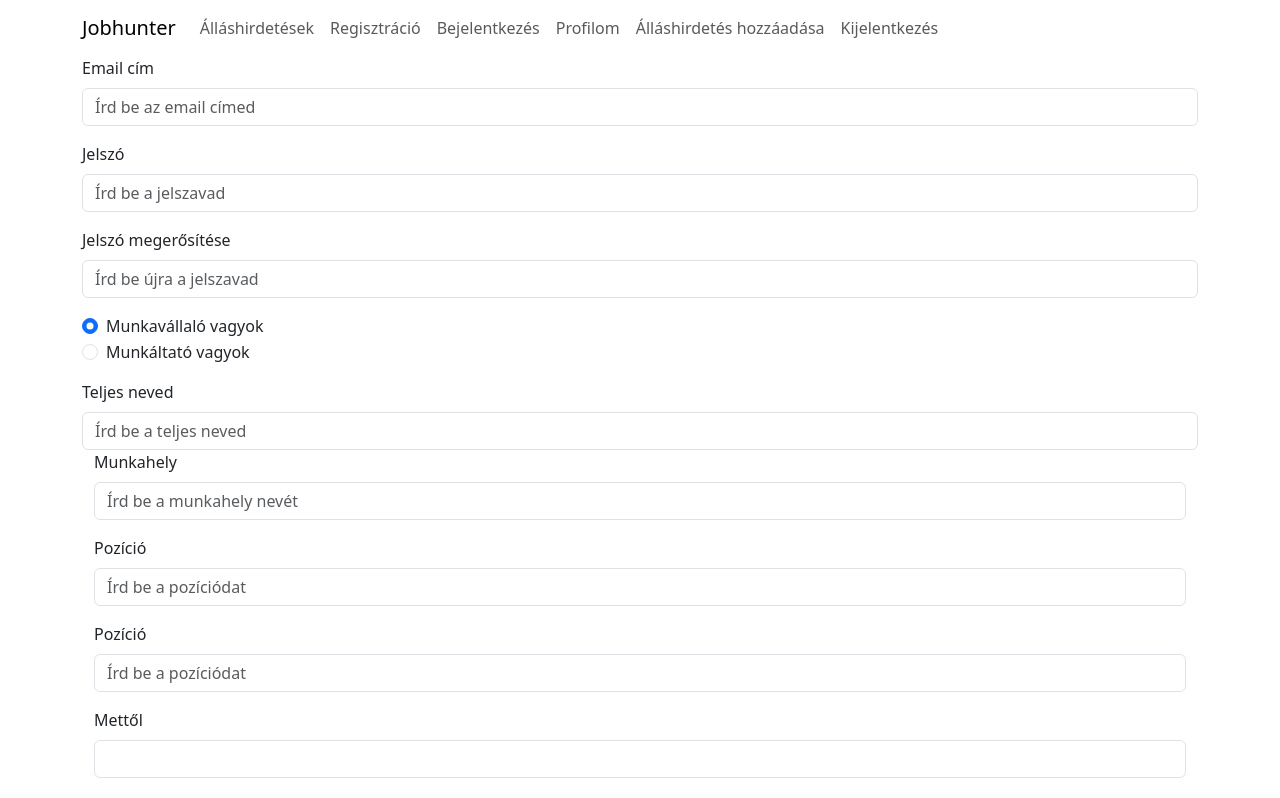
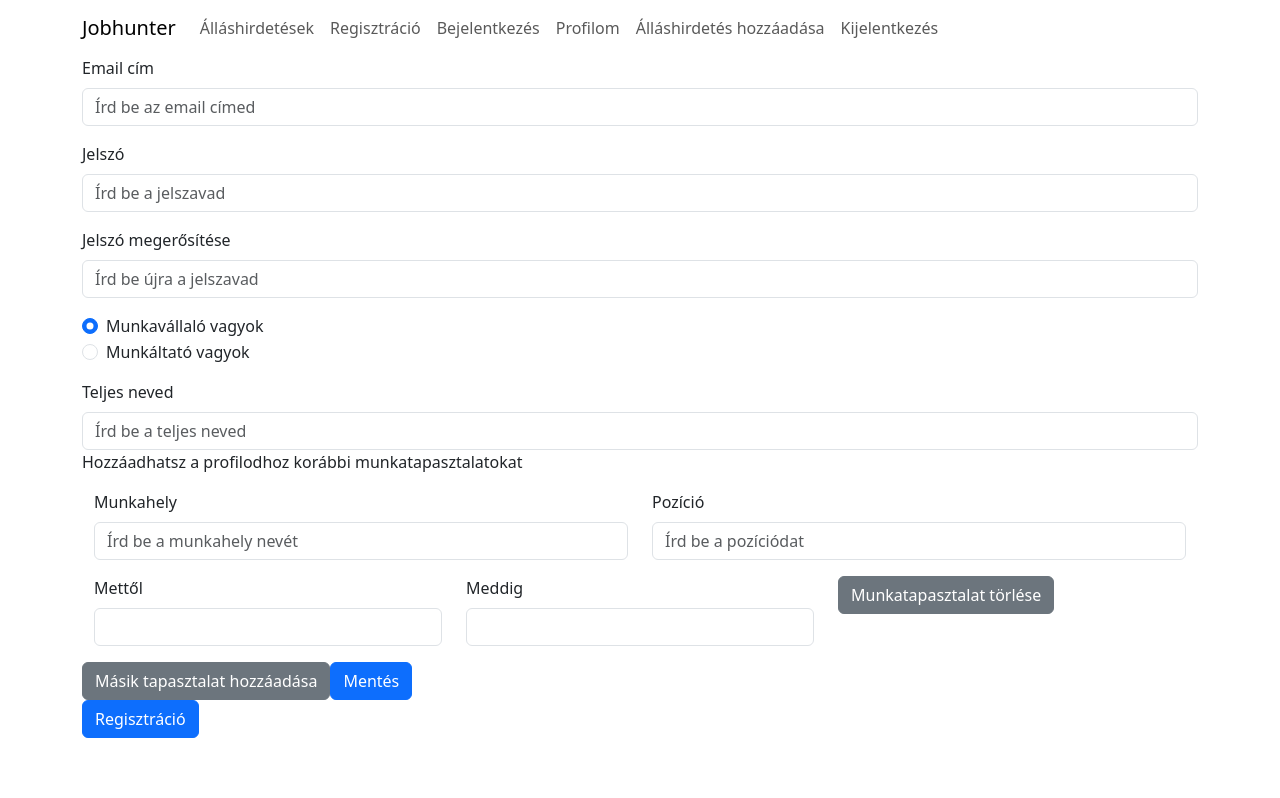
Before and after one commit to Bazska2013/Jobhunter, a React (Vite) app in the folder client/: page /register in a window 1280 px wide. Shown: the top 798 px of the page. Built offline with nearby package versions, Linux system fonts and the light colour scheme.

Commit message:
Login és Register haladások

```diff
--- a/client/src/components/Experiences.jsx
+++ b/client/src/components/Experiences.jsx
@@ -1,4 +1,4 @@
-import {Button, Container, Form} from "react-bootstrap";
+import {Button, Col, Container, Form, Row} from "react-bootstrap";
 import {useState} from "react";
 
 const Experiences = () => {
@@ -7,31 +7,42 @@ const Experiences = () => {
     return (
         <>
             <Form>
+                <p>Hozzáadhatsz a profilodhoz korábbi munkatapasztalatokat</p>
                 {Array.from({length: numOfExperiences}, (_, i) => i).map((_, i) => {
                     return (
                         <>
                             <Container>
+                                <Row>
+                                    <Col>
                                         <Form.Group className="mb-3">
                                             <Form.Label>Munkahely</Form.Label>
                                             <Form.Control type="text" placeholder="Írd be a munkahely nevét" />
                                         </Form.Group>
+                                    </Col>
+                                    <Col>
                                         <Form.Group className="mb-3">
                                             <Form.Label>Pozíció</Form.Label>
                                             <Form.Control type="text" placeholder="Írd be a pozíciódat" />
                                         </Form.Group>
-                                <Form.Group className="mb-3">
-                                    <Form.Label>Pozíció</Form.Label>
-                                    <Form.Control type="text" placeholder="Írd be a pozíciódat" />
-                                </Form.Group>
+                                    </Col>
+                                </Row>
+                                <Row>
+                                    <Col>
                                         <Form.Group className="mb-3">
                                             <Form.Label>Mettől</Form.Label>
                                             <Form.Control type="number" />
                                         </Form.Group>
+                                    </Col>
+                                    <Col>
                                         <Form.Group className="mb-3">
                                             <Form.Label>Meddig</Form.Label>
                                             <Form.Control type="number" />
                                         </Form.Group>
-                                <Button variant="secondary" type="button" >X</Button>
+                                    </Col>
+                                    <Col>
+                                        <Button variant="secondary" type="button" >Munkatapasztalat törlése</Button>
+                                    </Col>
+                                </Row>
                             </Container>
                         </>
                     )
```
Lines whose indentation alone changed are shown as unchanged.
